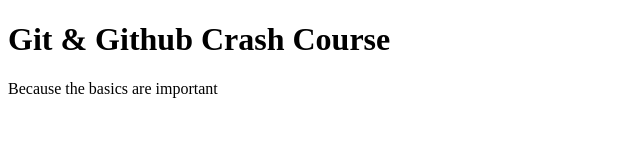
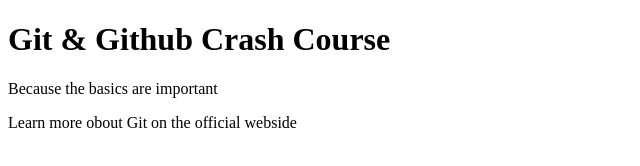
Before and after one commit to tohicanul/Github_study, a plain HTML site: page index.html in a window 1280 px wide. Shown: the whole page, without its empty margins (0-640 px from the left). Drawn offline with Linux system fonts and the light colour scheme.

Commit message:
added link to git docs

```diff
--- a/index.html
+++ b/index.html
@@ -8,5 +8,6 @@
 <body>
     <h1>Git & Github Crash Course</h1>
     <p>Because the basics are important</p>
+    <p>Learn more obout Git on <a href="https://git-scm.com/book/en/v2"></a> the official webside</p>
 </body>
 </html>
```
